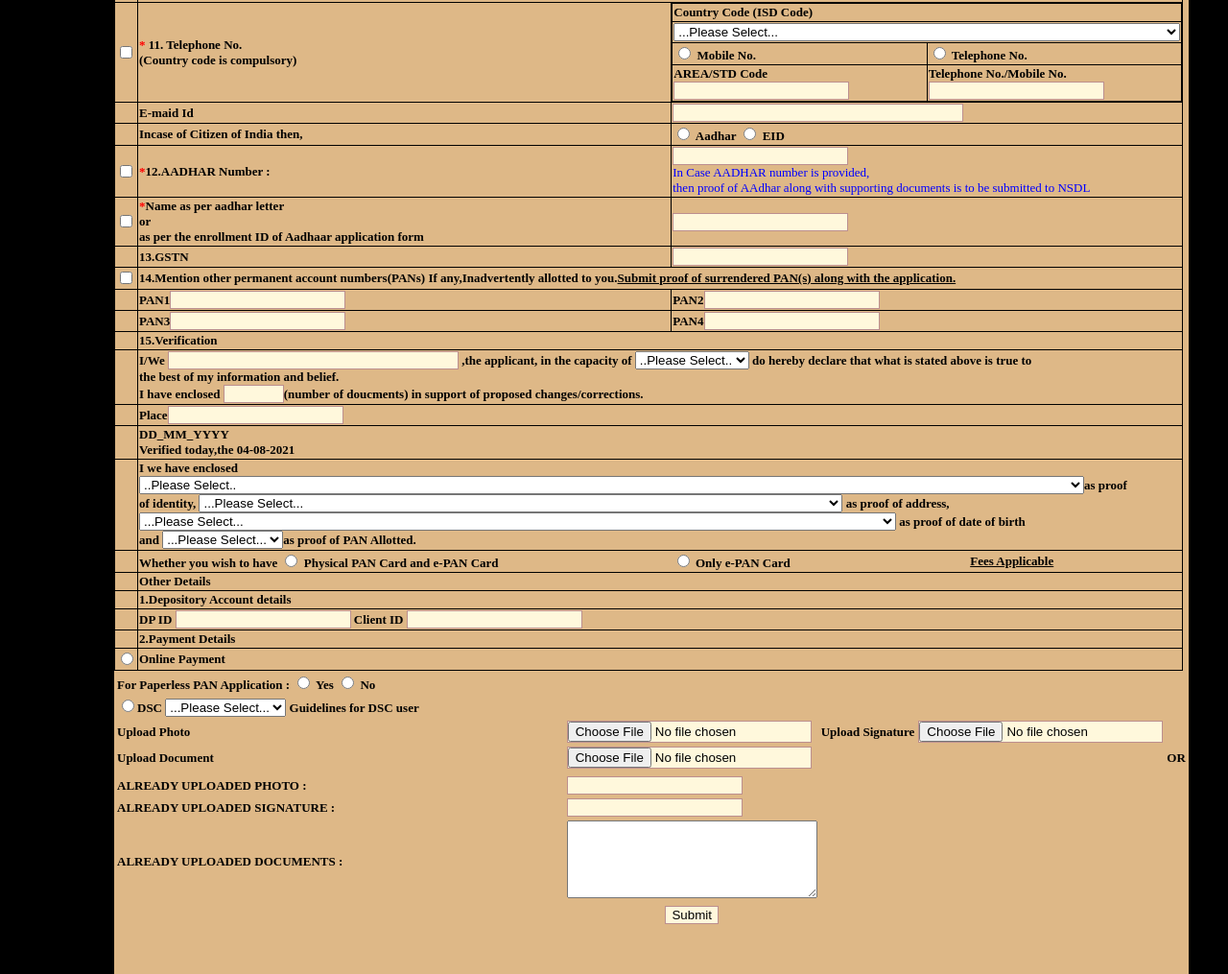
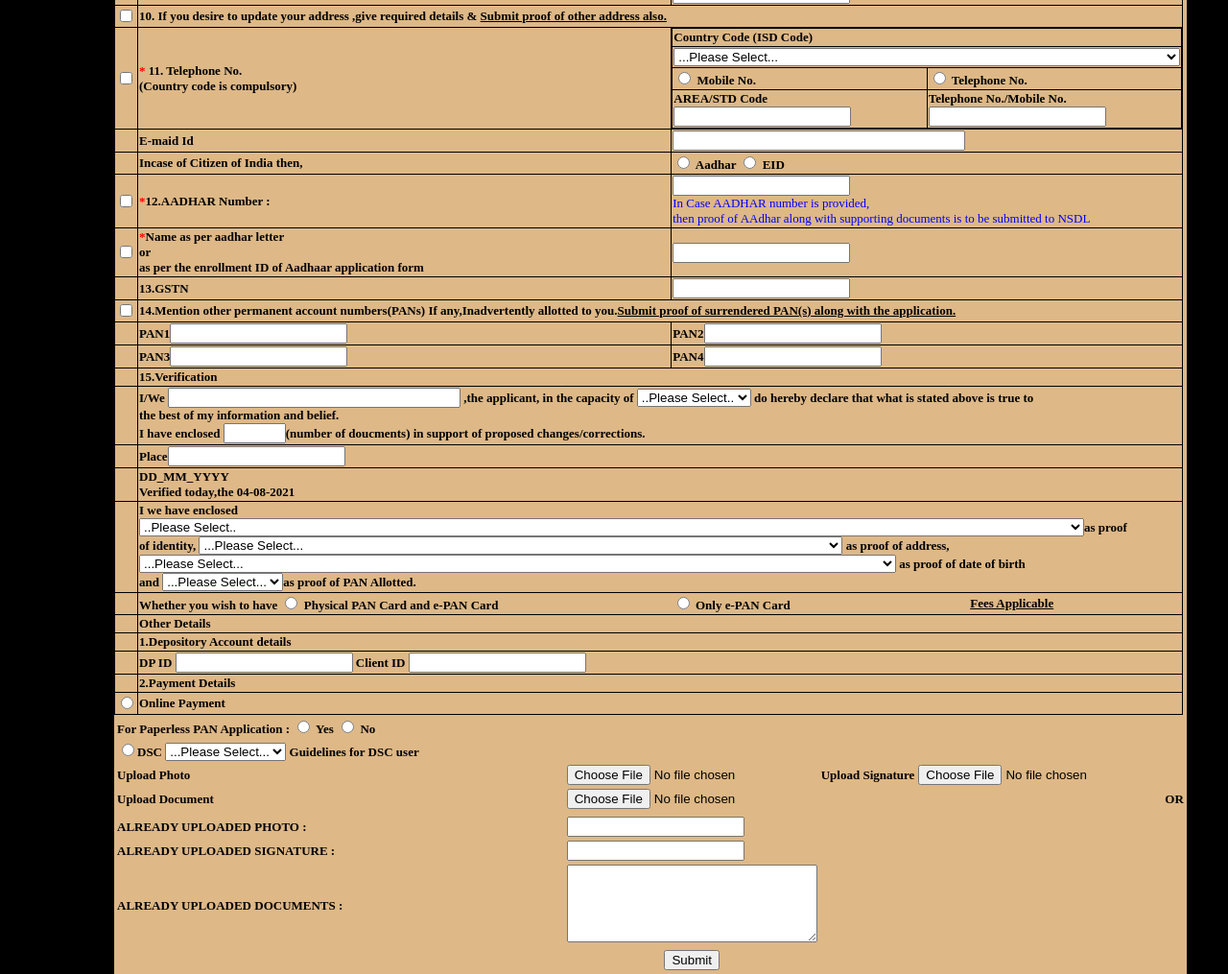
Before and after one commit to mshyam25/PAN-CARD, a plain HTML site: page index.html in a window 1280 px wide. Shown: the part 854-1869 px from the top of the page at 96% size. Drawn offline with Linux system fonts and the light colour scheme.

Commit message:
Removed input color

```diff
--- a/index.html
+++ b/index.html
@@ -413,15 +413,15 @@
             </tr>
             <tr>
                 <td>Upload Photo</td>
-                <td><input type="file" name="photo" class="alterz"></td>
+                <td><input type="file" name="photo" class="alterz" class="file"></td>
 
                 <td> Upload Signature</td>
 
-                <td><input type="file" name="sign"></td>
+                <td><input type="file" name="sign" class="file"></td>
             </tr>
             <tr>
                 <td>Upload Document</td>
-                <td><input type="file" name="doc" class="alterz"></td>
+                <td><input type="file" name="doc" class="alterz" class="file"></td>
                 <td></td>
                 <td></td>
                 <td>OR</td>
--- a/styles.css
+++ b/styles.css
@@ -94,9 +94,9 @@ td {
     margin-left: 150px;
 }
 
-input {
-    background-color: cornsilk;
-    border: solid 1px rosybrown;
+.file {
+    border: none;
+    background-color: burlywood;
 }
 
 .t2 {
```
